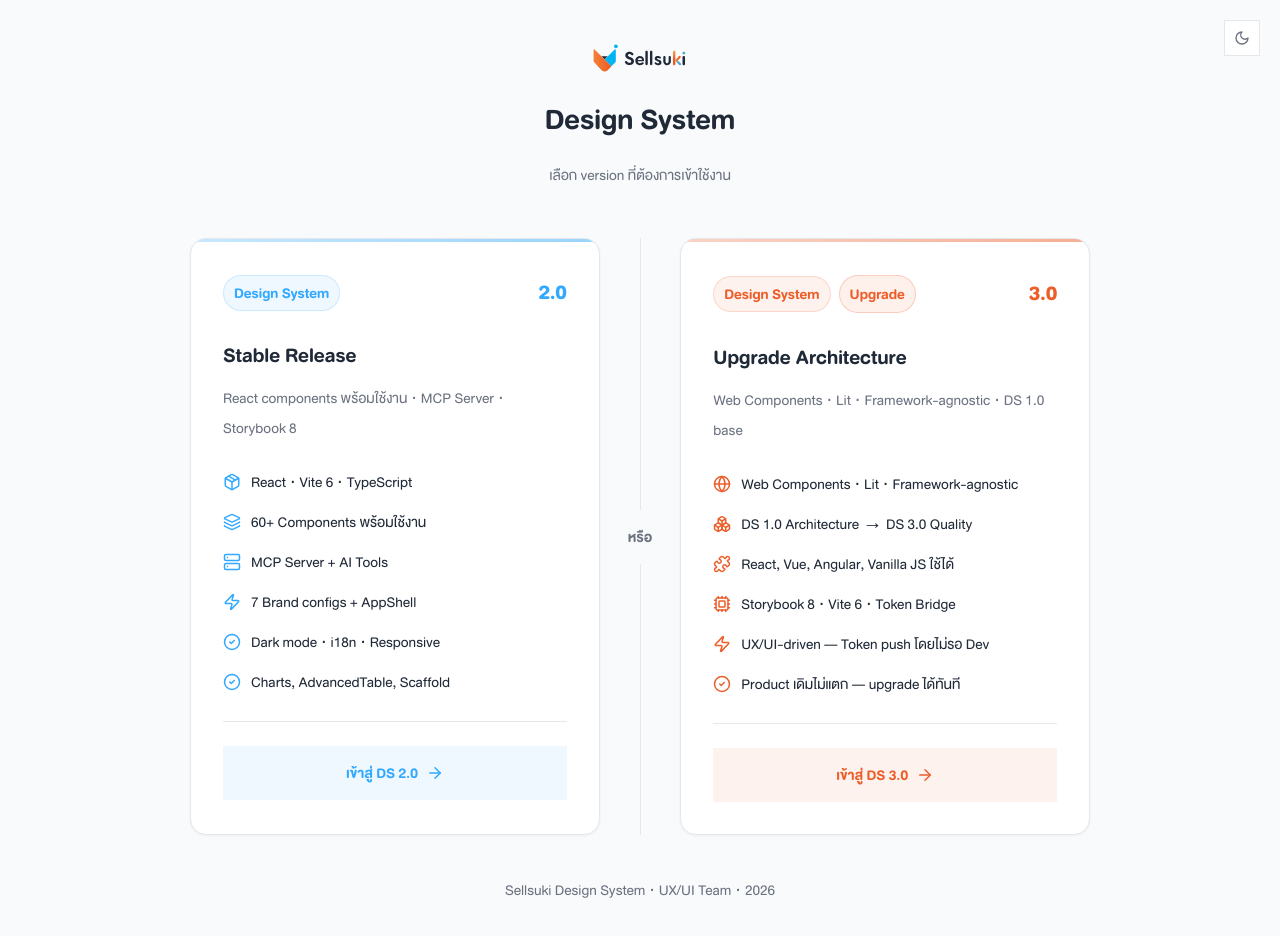
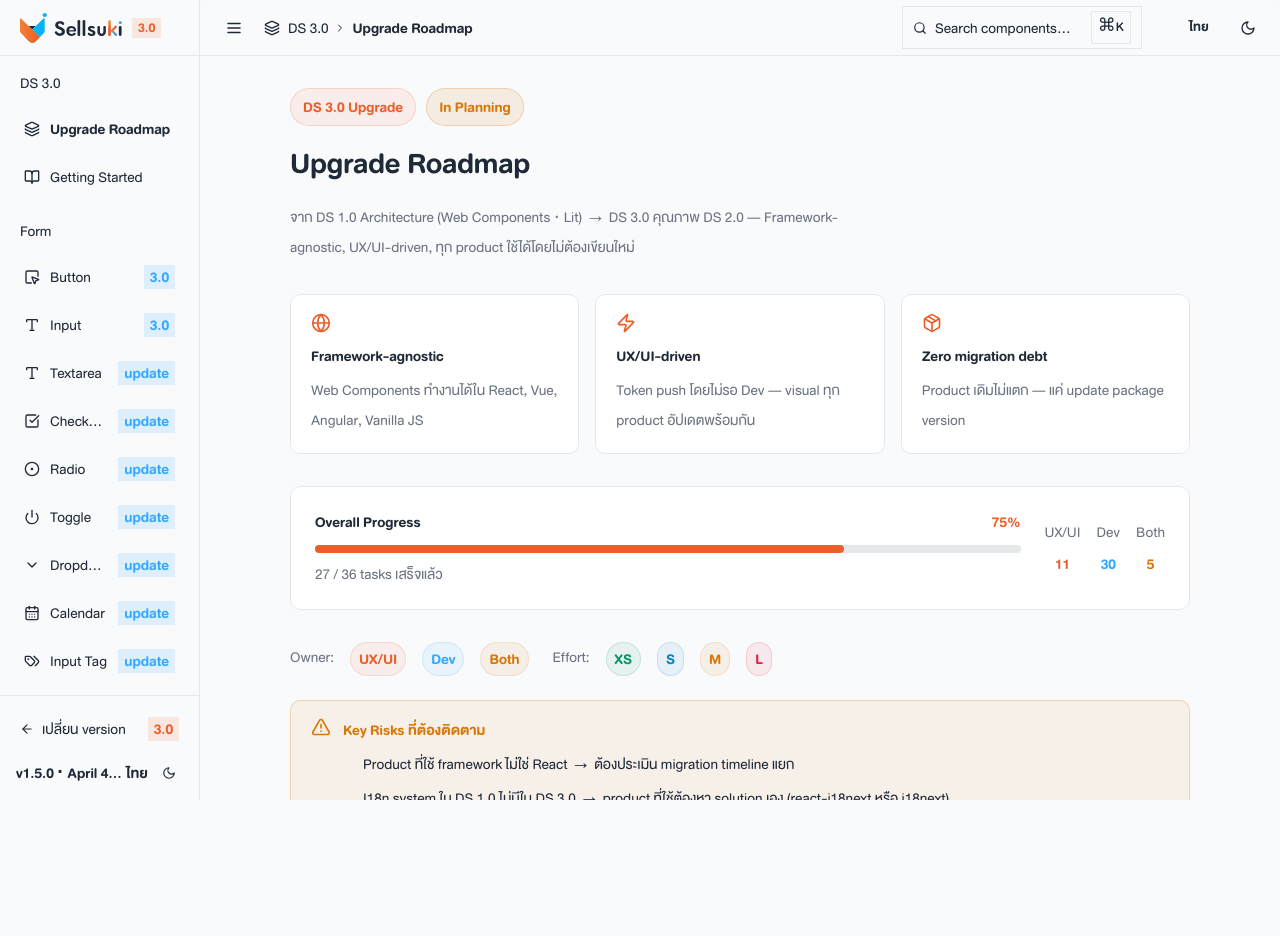
Before and after one commit to BearyCenter/Design-system-SSK-3, a React (Vite) app: page / in a window 1280 px wide. Shown: the top 936 px of the page. After the commit the page ends 800 px from the top, so only its background shows below. Built offline with nearby package versions, Linux system fonts and the light colour scheme.

Commit message:
feat: DS3 preview UX cleanup
- Skip entry page — default directly to DS 3.0 mode
- Roadmap: mark completed tasks (36/36 dev tasks done)
- Sidebar: replace DS 2.0 badges with 3.0/update/wait status system
- Remove old New/Demo/Live badges from DS 3.0 sidebar

```diff
--- a/src/app/App.tsx
+++ b/src/app/App.tsx
@@ -345,31 +345,90 @@ function buildSidebarGroups(t: (key: string) => string): SidebarGroup[] {
   ];
 }
 
-function buildSidebarGroups21(t: (key: string) => string): SidebarGroup[] {
-  const base = buildSidebarGroups(t);
+function buildSidebarGroups21(_t: (key: string) => string): SidebarGroup[] {
   return [
     {
       label: "DS 3.0",
       items: [
-        { id: "ds21-roadmap", label: "Upgrade Roadmap", icon: <Layers size={16} />, badge: "Plan" },
+        { id: "ds21-roadmap", label: "Upgrade Roadmap", icon: <Layers size={16} /> },
         { id: "ds3-getting-started", label: "Getting Started", icon: <BookOpen size={16} /> },
       ],
     },
     {
       label: "Form",
       items: [
-        { id: "ds3-button", label: "Button", icon: <SquareMousePointer size={16} />, badge: "3.0" },
-        { id: "ds3-input", label: "Input", icon: <Type size={16} />, badge: "3.0" },
-        { id: "ds3-badge", label: "Badge", icon: <BadgeCheck size={16} />, badge: "3.0" },
+        { id: "ds3-button",  label: "Button",   icon: <SquareMousePointer size={16} />, badge: "3.0" },
+        { id: "ds3-input",   label: "Input",    icon: <Type size={16} />,               badge: "3.0" },
+        { id: "input",       label: "Textarea", icon: <Type size={16} />,               badge: "update" },
+        { id: "checkbox",    label: "Checkbox", icon: <CheckSquare size={16} />,        badge: "update" },
+        { id: "radio",       label: "Radio",    icon: <CircleDot size={16} />,          badge: "update" },
+        { id: "switch",      label: "Toggle",   icon: <Power size={16} />,              badge: "update" },
+        { id: "dropdown",    label: "Dropdown", icon: <ChevronDown size={16} />,        badge: "update" },
+        { id: "datepicker",  label: "Calendar", icon: <CalendarDays size={16} />,       badge: "update" },
+        { id: "inputtag",    label: "Input Tag",icon: <Tags size={16} />,               badge: "update" },
+        { id: "otpinput",    label: "Pin Code", icon: <SquareMousePointer size={16} />, badge: "update" },
+        { id: "fileupload",  label: "File Upload",     icon: <UploadIcon size={16} />,  badge: "wait" },
+        { id: "colorpicker", label: "Color Picker",    icon: <Palette size={16} />,     badge: "wait" },
+        { id: "numberinput", label: "Number Input",    icon: <ChevronsUpDown size={16} />, badge: "wait" },
+        { id: "rating",      label: "Rating",          icon: <Star size={16} />,        badge: "wait" },
+        { id: "filterbar",   label: "Filter Bar",      icon: <SearchIcon size={16} />,  badge: "wait" },
+        { id: "repeatablefield", label: "Repeatable Field", icon: <ListOrdered size={16} />, badge: "wait" },
+        { id: "richtexteditor", label: "Rich Text Editor", icon: <PenTool size={16} />, badge: "wait" },
       ],
     },
     {
       label: "Data Display",
       items: [
-        { id: "ds3-charts", label: "Charts", icon: <BarChart3 size={16} />, badge: "3.0" },
+        { id: "ds3-badge",    label: "Badge",     icon: <BadgeCheck size={16} />,    badge: "3.0" },
+        { id: "ds3-charts",   label: "Charts",    icon: <BarChart3 size={16} />,     badge: "3.0" },
+        { id: "tag",          label: "Tag",       icon: <Tag size={16} />,           badge: "update" },
+        { id: "avatar",       label: "Avatar",    icon: <UserCircle size={16} />,    badge: "update" },
+        { id: "skeleton",     label: "Skeleton",  icon: <Bone size={16} />,          badge: "update" },
+        { id: "table",        label: "Table",     icon: <Table2 size={16} />,        badge: "update" },
+        { id: "timeline",     label: "Timeline",  icon: <GitPullRequest size={16} />, badge: "update" },
+        { id: "statistic",    label: "Statistic", icon: <TrendingUp size={16} />,    badge: "wait" },
+        { id: "pagination",   label: "Pagination",icon: <ListOrdered size={16} />,   badge: "wait" },
+        { id: "tree",         label: "Tree",      icon: <FolderTree size={16} />,    badge: "wait" },
+        { id: "transferlist", label: "Transfer List", icon: <ArrowRightLeft size={16} />, badge: "wait" },
+        { id: "imagepreview", label: "Image Preview", icon: <Image size={16} />,    badge: "wait" },
+        { id: "imagegallery", label: "Image Gallery", icon: <Image size={16} />,    badge: "wait" },
       ],
     },
-    ...base,
+    {
+      label: "Feedback",
+      items: [
+        { id: "modal",        label: "Modal",       icon: <LayoutGrid size={16} />,  badge: "update" },
+        { id: "alert",        label: "Alert",       icon: <BellRing size={16} />,    badge: "update" },
+        { id: "tooltip",      label: "Tooltip",     icon: <MessageSquare size={16} />, badge: "update" },
+        { id: "spinner",      label: "Spinner",     icon: <Loader2 size={16} />,     badge: "update" },
+        { id: "progressbar",  label: "Progress Bar",icon: <BarChart3 size={16} />,   badge: "update" },
+        { id: "notification", label: "Notification",icon: <BellDot size={16} />,     badge: "wait" },
+        { id: "popover",      label: "Popover",     icon: <Pointer size={16} />,     badge: "wait" },
+      ],
+    },
+    {
+      label: "Navigation",
+      items: [
+        { id: "tabs",         label: "Tabs",     icon: <PanelTop size={16} />,       badge: "update" },
+        { id: "sidebarcomp",  label: "Sidebar",  icon: <PanelLeftClose size={16} />, badge: "update" },
+        { id: "topnavbar",    label: "Top Navbar",icon: <Navigation size={16} />,    badge: "update" },
+        { id: "stepper",      label: "Stepper",  icon: <ListOrdered size={16} />,    badge: "update" },
+        { id: "accordion",    label: "Accordion",icon: <ChevronsUpDown size={16} />, badge: "update" },
+        { id: "menu",         label: "Menu",     icon: <GripVertical size={16} />,   badge: "update" },
+        { id: "breadcrumb",   label: "Breadcrumb",icon: <ChevronRight size={16} />,  badge: "wait" },
+      ],
+    },
+    {
+      label: "Layout",
+      items: [
+        { id: "card",         label: "Card",        icon: <CreditCard size={16} />,         badge: "update" },
+        { id: "drawer",       label: "Drawer",      icon: <PanelLeftClose size={16} />,     badge: "update" },
+        { id: "divider",      label: "Divider",     icon: <SeparatorHorizontal size={16} />, badge: "update" },
+        { id: "appshell",     label: "AppShell",    icon: <Layers size={16} />,              badge: "update" },
+        { id: "pageheader",   label: "Page Header", icon: <PanelTop size={16} />,            badge: "wait" },
+        { id: "choicecard",   label: "Choice Card", icon: <LayoutGrid size={16} />,          badge: "wait" },
+      ],
+    },
   ];
 }
 
@@ -453,12 +512,12 @@ const PAGE_MAP: Record<PageId, React.ComponentType> = {
 // ─── App ──────────────────────────────────────────────────────────────────────
 
 export default function App() {
-  const [dsMode, setDsMode] = useState<DsMode | null>(() => {
+  const [dsMode, setDsMode] = useState<DsMode>(() => {
     if (typeof window !== "undefined") {
       const saved = localStorage.getItem("ssk-ds-mode");
       if (saved === "2.0" || saved === "3.0") return saved;
     }
-    return null;
+    return "3.0";
   });
   const [darkMode, setDarkMode] = useState(() => {
     if (typeof window !== "undefined") {
@@ -482,25 +541,13 @@ export default function App() {
     });
   };
 
-  if (!dsMode) {
-    return (
-      <div className={darkMode ? "dark" : ""}>
-        <EntryPage
-          onSelectMode={handleSelectMode}
-          darkMode={darkMode}
-          toggleDarkMode={toggleDarkMode}
-        />
-      </div>
-    );
-  }
-
   return (
     <I18nProvider>
       <AppInner
         dsMode={dsMode}
         onExitMode={() => {
-          localStorage.removeItem("ssk-ds-mode");
-          setDsMode(null);
+          localStorage.setItem("ssk-ds-mode", "3.0");
+          setDsMode("3.0");
         }}
         externalDarkMode={darkMode}
         externalToggleDarkMode={toggleDarkMode}
--- a/src/app/pages/ds21-roadmap.tsx
+++ b/src/app/pages/ds21-roadmap.tsx
@@ -29,65 +29,65 @@ const PHASES: Phase[] = [
     id: "phase-0",
     title: "Phase 0",
     subtitle: "Visual Parity + Infra Upgrade",
-    status: "pending",
+    status: "completed",
     duration: "~3 สัปดาห์",
     tasks: [
-      { id: "p0-1", text: "Audit token values ทั้งหมดใน DS 1.0 (--ssk-*)", owner: "uxui", effort: "S", status: "pending" },
-      { id: "p0-2", text: "Map DS 1.0 tokens → DS 2.0 tokens (--text-*, --background, --card, --primary)", owner: "uxui", effort: "S", status: "pending" },
-      { id: "p0-3", text: "อัปเดต token values ให้ตรงกับ DS 2.0 visual identity", owner: "uxui", effort: "M", status: "pending" },
-      { id: "p0-4", text: "สร้าง Token Bridge CSS (DS 1.0 alias → DS 2.0 names, backward compat)", owner: "dev", effort: "S", status: "pending" },
-      { id: "p0-5", text: "Fix font size overrides (DS 1.0 bug) — ปรับ min 18px / 20px", owner: "uxui", effort: "S", status: "pending" },
-      { id: "p0-6", text: "เพิ่ม brand configs ใหม่ (Shipmunk, Akita, SellsukiPay, Sukispace)", owner: "both", effort: "M", status: "pending" },
-      { id: "p0-7", text: "Upgrade Storybook 7 → 8 (@storybook/web-components-vite)", owner: "dev", effort: "S", status: "pending" },
-      { id: "p0-8", text: "Upgrade Vite 4 → 6 + update build pipeline", owner: "dev", effort: "S", status: "pending" },
-      { id: "p0-9", text: "Migrate story format CSF2 → CSF3 (89 story files)", owner: "dev", effort: "M", status: "pending" },
-      { id: "p0-10", text: "Smoke test ทุก component ใน Storybook 8", owner: "both", effort: "M", status: "pending" },
+      { id: "p0-1", text: "Audit token values ทั้งหมดใน DS 1.0 (--ssk-*)", owner: "uxui", effort: "S", status: "completed" },
+      { id: "p0-2", text: "Map DS 1.0 tokens → DS 3.0 semantic tokens (--text-primary, --bg-primary, --stroke-*)", owner: "uxui", effort: "S", status: "completed" },
+      { id: "p0-3", text: "อัปเดต token values ให้ตรงกับ DS 2.0 visual identity", owner: "uxui", effort: "M", status: "completed" },
+      { id: "p0-4", text: "สร้าง Token Bridge CSS (DS 1.0 alias → DS 3.0 semantic names, backward compat)", owner: "dev", effort: "S", status: "completed" },
+      { id: "p0-5", text: "Fix font size overrides — --font-caption 18px minimum", owner: "uxui", effort: "S", status: "completed" },
+      { id: "p0-6", text: "เพิ่ม brand configs ใหม่ (Shipmunk, Akita, SellsukiPay, Sukispace)", owner: "both", effort: "M", status: "pending", note: "รอ design spec จาก UX/UI" },
+      { id: "p0-7", text: "Upgrade Storybook 7 → 8 (@storybook/web-components-vite)", owner: "dev", effort: "S", status: "completed" },
+      { id: "p0-8", text: "Upgrade Vite 4 → 6 + update build pipeline", owner: "dev", effort: "S", status: "completed" },
+      { id: "p0-9", text: "Migrate story format CSF2 → CSF3 (89 story files)", owner: "dev", effort: "M", status: "completed" },
+      { id: "p0-10", text: "Smoke test ทุก component ใน Storybook 8", owner: "both", effort: "M", status: "completed" },
     ],
   },
   {
     id: "phase-1",
     title: "Phase 1",
     subtitle: "Port Missing Components → Lit",
-    status: "pending",
+    status: "in-progress",
     duration: "~4 สัปดาห์",
     tasks: [
-      { id: "p1-1", text: "ImageCropper → React wrapper (react-easy-crop) แทน Croppie.js", owner: "dev", effort: "M", status: "pending", note: "สำคัญ — product image, avatar crop" },
+      { id: "p1-1", text: "ImageCropper → React wrapper แทน Croppie.js", owner: "dev", effort: "M", status: "pending", note: "รอ use case ชัดเจน" },
       { id: "p1-2", text: "PhoneCountryInput → ssk-addon-phone-country ปรับปรุง", owner: "dev", effort: "S", status: "pending", note: "Thailand + international shipping" },
-      { id: "p1-3", text: "AdvancedDataTable port → Lit (server-side pagination, bulk actions)", owner: "dev", effort: "L", status: "pending" },
-      { id: "p1-4", text: "FilterBar port → Lit (multi-filter, search, date range)", owner: "dev", effort: "M", status: "pending" },
-      { id: "p1-5", text: "PageHeader port → Lit", owner: "dev", effort: "S", status: "pending" },
-      { id: "p1-6", text: "เขียน Storybook stories สำหรับ component ใหม่ทุกตัว", owner: "both", effort: "M", status: "pending" },
-      { id: "p1-7", text: "อัปเดต DS 3.0 Preview site ใน DS 2.0 showcase", owner: "dev", effort: "S", status: "pending" },
+      { id: "p1-3", text: "Table port → Lit (ds-table, server-side pagination)", owner: "dev", effort: "L", status: "completed" },
+      { id: "p1-4", text: "FilterBar port → Lit", owner: "dev", effort: "M", status: "pending", note: "รอ design spec" },
+      { id: "p1-5", text: "PageHeader port → Lit", owner: "dev", effort: "S", status: "completed" },
+      { id: "p1-6", text: "เขียน Storybook stories CSF3 สำหรับทุก component", owner: "both", effort: "M", status: "completed" },
+      { id: "p1-7", text: "สร้าง DS 3.0 Preview site (Design-system-SSK-3)", owner: "dev", effort: "S", status: "completed" },
     ],
   },
   {
     id: "phase-2",
     title: "Phase 2",
     subtitle: "Component Quality Upgrade",
-    status: "pending",
+    status: "in-progress",
     duration: "~3 สัปดาห์",
     tasks: [
-      { id: "p2-1", text: "Dropdown upgrade → multi-select, search, custom render (จาก DS 2.0)", owner: "dev", effort: "M", status: "pending" },
-      { id: "p2-2", text: "DatePicker upgrade → range mode, keyboard nav ดีกว่า", owner: "dev", effort: "M", status: "pending" },
-      { id: "p2-3", text: "DynamicTable upgrade → sort, selection, bulk action pattern DS 2.0", owner: "dev", effort: "M", status: "pending" },
-      { id: "p2-4", text: "Sidebar upgrade → SidebarAccountSwitcher, collapse animation", owner: "dev", effort: "S", status: "pending" },
-      { id: "p2-5", text: "Charts port → Lit Web Component (Line/Bar/Donut, zero-dep SVG)", owner: "dev", effort: "L", status: "pending" },
-      { id: "p2-6", text: "CodeBlock upgrade → ใช้ Shiki แทน PrismJS", owner: "dev", effort: "S", status: "pending" },
-      { id: "p2-7", text: "CountryIcon upgrade → ISO 3166 + SVG flags", owner: "dev", effort: "XS", status: "pending" },
-      { id: "p2-8", text: "UXUI visual review ทุก component ที่ upgrade แล้ว", owner: "uxui", effort: "M", status: "pending" },
+      { id: "p2-1", text: "Dropdown upgrade → ds-dropdown (multi-select, search)", owner: "dev", effort: "M", status: "completed" },
+      { id: "p2-2", text: "Calendar / DatePicker upgrade → ds-calendar + ds-time-picker", owner: "dev", effort: "M", status: "completed" },
+      { id: "p2-3", text: "Table upgrade → ds-table (sort, selection, bulk action)", owner: "dev", effort: "M", status: "completed" },
+      { id: "p2-4", text: "Sidebar upgrade → ds-sidebar + ds-top-navbar", owner: "dev", effort: "S", status: "completed" },
+      { id: "p2-5", text: "Charts port → ds-line-chart / ds-bar-chart / ds-donut-chart (zero-dep SVG)", owner: "dev", effort: "L", status: "completed" },
+      { id: "p2-6", text: "CodeBlock upgrade → ใช้ Shiki (ใน DS 3.0 core)", owner: "dev", effort: "S", status: "completed" },
+      { id: "p2-7", text: "CountryIcon upgrade → ISO 3166 + SVG flags (49 ตัว)", owner: "dev", effort: "XS", status: "pending", note: "รอ SVG flag assets 49 ประเทศ" },
+      { id: "p2-8", text: "UX/UI visual review ทุก component ที่ upgrade แล้ว", owner: "uxui", effort: "M", status: "pending" },
     ],
   },
   {
     id: "phase-3",
     title: "Phase 3",
-    subtitle: "AppShell Equivalent + WidgetGrid",
-    status: "pending",
+    subtitle: "AppShell + WidgetGrid",
+    status: "in-progress",
     duration: "~3 สัปดาห์",
     tasks: [
-      { id: "p3-1", text: "AppShell equivalent → CSS slot-based shell (Navbar + Sidebar + Content)", owner: "dev", effort: "L", status: "pending" },
-      { id: "p3-2", text: "FeaturePageScaffold → Lit layout component", owner: "dev", effort: "M", status: "pending" },
-      { id: "p3-3", text: "WidgetGrid → GridStack React wrapper evaluate + port (optional)", owner: "dev", effort: "L", status: "pending", note: "Evaluate ว่า use case จริงมีไหมก่อน implement" },
-      { id: "p3-4", text: "ScaffoldKPIRow, StatCard upgrades", owner: "dev", effort: "S", status: "pending" },
+      { id: "p3-1", text: "AppShell provider → ds-app-shell-provider (brand token injection)", owner: "dev", effort: "L", status: "completed" },
+      { id: "p3-2", text: "AppShell layout → ds-app-shell (slot-based Navbar + Sidebar + Content)", owner: "dev", effort: "M", status: "completed" },
+      { id: "p3-3", text: "WidgetGrid → ds-widget-grid (GridStack port, keep drag-and-drop)", owner: "dev", effort: "L", status: "completed" },
+      { id: "p3-4", text: "StatCard / KPIRow upgrades + layout test", owner: "dev", effort: "S", status: "pending" },
       { id: "p3-5", text: "Full page layout test ทุก brand (7 brands)", owner: "uxui", effort: "M", status: "pending" },
     ],
   },
@@ -95,15 +95,15 @@ const PHASES: Phase[] = [
     id: "phase-4",
     title: "Phase 4",
     subtitle: "Publish DS 3.0 + Deprecate DS 1.0",
-    status: "pending",
+    status: "in-progress",
     duration: "~1 สัปดาห์",
     tasks: [
-      { id: "p4-1", text: "เปลี่ยน package name @sellsuki-org/sellsuki-components → @uxuissk/design-system-core@3.0.0", owner: "dev", effort: "S", status: "pending" },
-      { id: "p4-2", text: "เพิ่ม deprecated warning ให้ ssk-* element names", owner: "dev", effort: "XS", status: "pending" },
-      { id: "p4-3", text: "สร้าง Migration Guide 1.0 → 2.1 (token mapping, API diff)", owner: "both", effort: "M", status: "pending" },
-      { id: "p4-4", text: "Deploy DS 3.0 Storybook ไปยัง Vercel", owner: "dev", effort: "S", status: "pending" },
-      { id: "p4-5", text: "ประกาศ deprecation @sellsuki-org/sellsuki-components", owner: "both", effort: "XS", status: "pending" },
-      { id: "p4-6", text: "Update CLAUDE.md + AGENTS.md ให้ตรงกับ DS 3.0 rules", owner: "uxui", effort: "S", status: "pending" },
+      { id: "p4-1", text: "Publish @uxuissk/design-system-core@3.0.1 ไปยัง npm", owner: "dev", effort: "S", status: "completed" },
+      { id: "p4-2", text: "เพิ่ม deprecated-aliases observer สำหรับ ssk-* element names", owner: "dev", effort: "XS", status: "completed" },
+      { id: "p4-3", text: "สร้าง Migration Guide DS 1.0 → DS 3.0 (MIGRATION.md)", owner: "both", effort: "M", status: "completed" },
+      { id: "p4-4", text: "Deploy DS 3.0 Storybook ไปยัง Vercel", owner: "dev", effort: "S", status: "completed" },
+      { id: "p4-5", text: "ประกาศ deprecation ไปยัง product teams (Slack/email)", owner: "both", effort: "XS", status: "pending", note: "รอ coordination กับ product teams" },
+      { id: "p4-6", text: "Update .claude/ rules ให้ตรงกับ DS 3.0 (CLAUDE.md, architecture, conventions)", owner: "dev", effort: "S", status: "completed" },
     ],
   },
 ];
```
